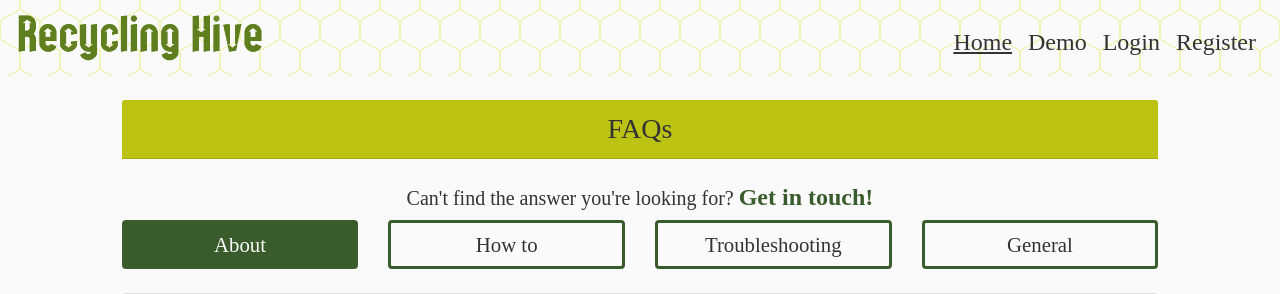
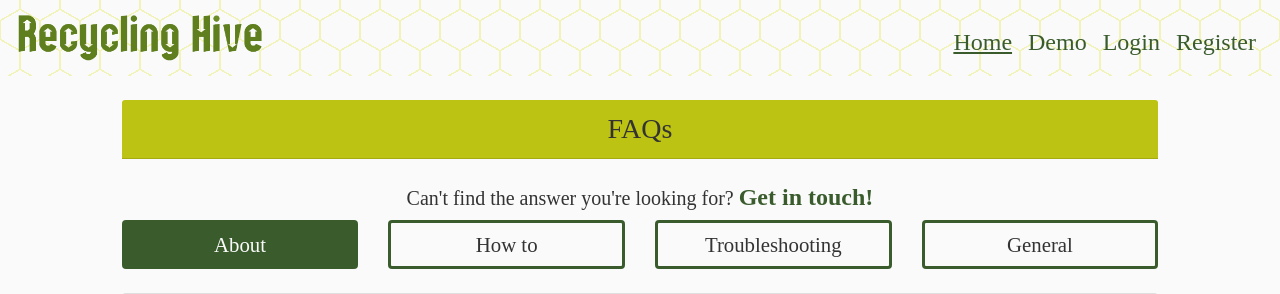
Before and after one commit to jess-bennett/recycling-hive, a Flask app: page /faqs in a window 1280 px wide. Shown: the top 294 px of the page. Run offline with Flask 2, Linux system fonts and the light colour scheme; some libraries are stand-ins or nearby versions; some web fonts are replaced.

Commit message:
Changed colour of nav items

```diff
--- a/static/css/style.css
+++ b/static/css/style.css
@@ -34,17 +34,18 @@ span.internal-link {
   }
 
 .navbar-light .navbar-nav .nav-link {
-  color: #333;
+  color: #3a5c2d;
   text-align: right;
 }
 
 .navbar-light .navbar-nav .active>.nav-link {
-  color: #333;
+  color: #3a5c2d;
   text-decoration: underline;
 }
 
 .navbar-light .navbar-nav .nav-link:focus,
 .navbar-light .navbar-nav .nav-link:hover {
+  color: #bdc312;
   text-decoration: underline;
 }
 
```
